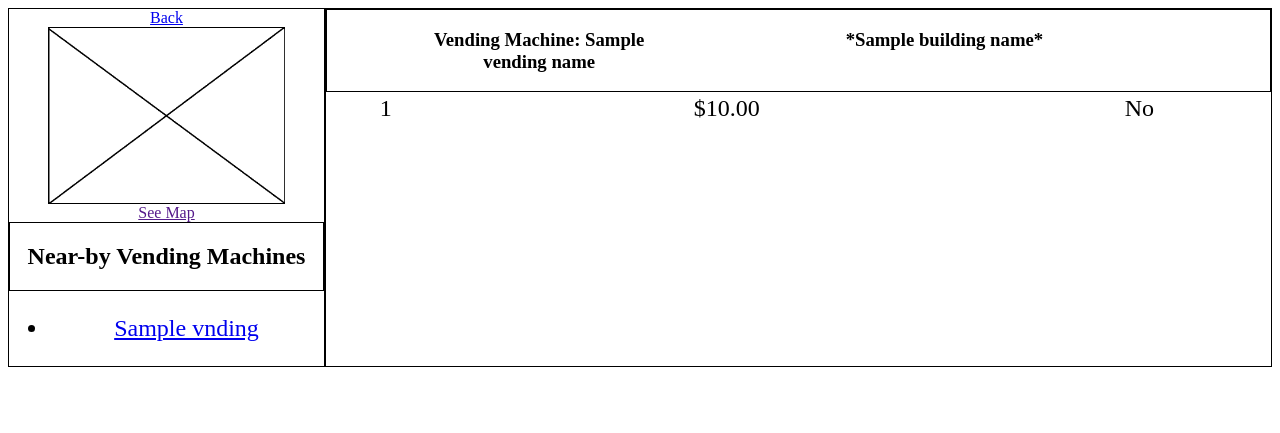
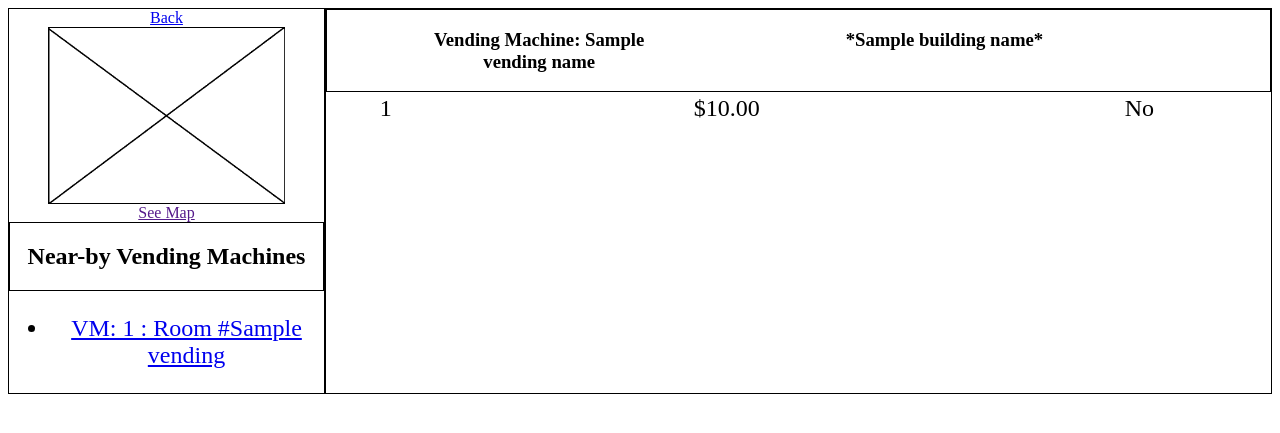
Before and after one commit to robbyj1388/campus-costs, a Flask app: template src/templates/vending_temp.html in a window 1280 px wide. Shown: the top 433 px of the page. Run offline with Flask 3, Linux system fonts and the light colour scheme; the template is opened without the code that fills it: most values are stand-ins (such as "Sample title", 1, 10 or a date in 2020).

Commit message:
Vending Machine names are now listed on left side of page with VMID

```diff
--- a/src/app.py
+++ b/src/app.py
@@ -36,13 +36,15 @@
 # Load data to vending_temp html
 @app.route('/vending_temp/<string:building_name>')
 def vending_temp(building_name):
+    vendingList = CampusCostMethods.fetchVMs(building_name)
+
     vending_name = request.args.get('vending_name')
-    vendingList = CampusCostMethods.fetchVMs(building_name)
-    # default to first vending machine in list
+
+    # Default to first vending machine if none is selected
     if not vending_name and vendingList:
-        vending_name = vendingList[0]
+        vending_name = vendingList[0][0]  # first element of first tuple
 
-
+    # Fetch products for selected vending machine
     items = CampusCostMethods.fetchProducts(vending_name)
 
     return render_template(
--- a/src/templates/vending_temp.html
+++ b/src/templates/vending_temp.html
@@ -26,11 +26,11 @@
 
 					</header>
 					<ul>
-            {% for vending_name in vnding %}
+            {% for vending in vnding %}
               <li>
                 <!-- Link to page that shows vending machines in this building -->
-                <a href="{{ url_for('vending_temp', building_name=building_name, vending_name=vending_name) }}">
-                  {{ vending_name }}
+                <a href="{{ url_for('vending_temp', building_name=building_name, vending_name=vending[0]) }}">
+                  VM: {{vending[0]}} : Room #{{vending[1]}}
                 </a>
               </li>
             {% endfor %}
```
